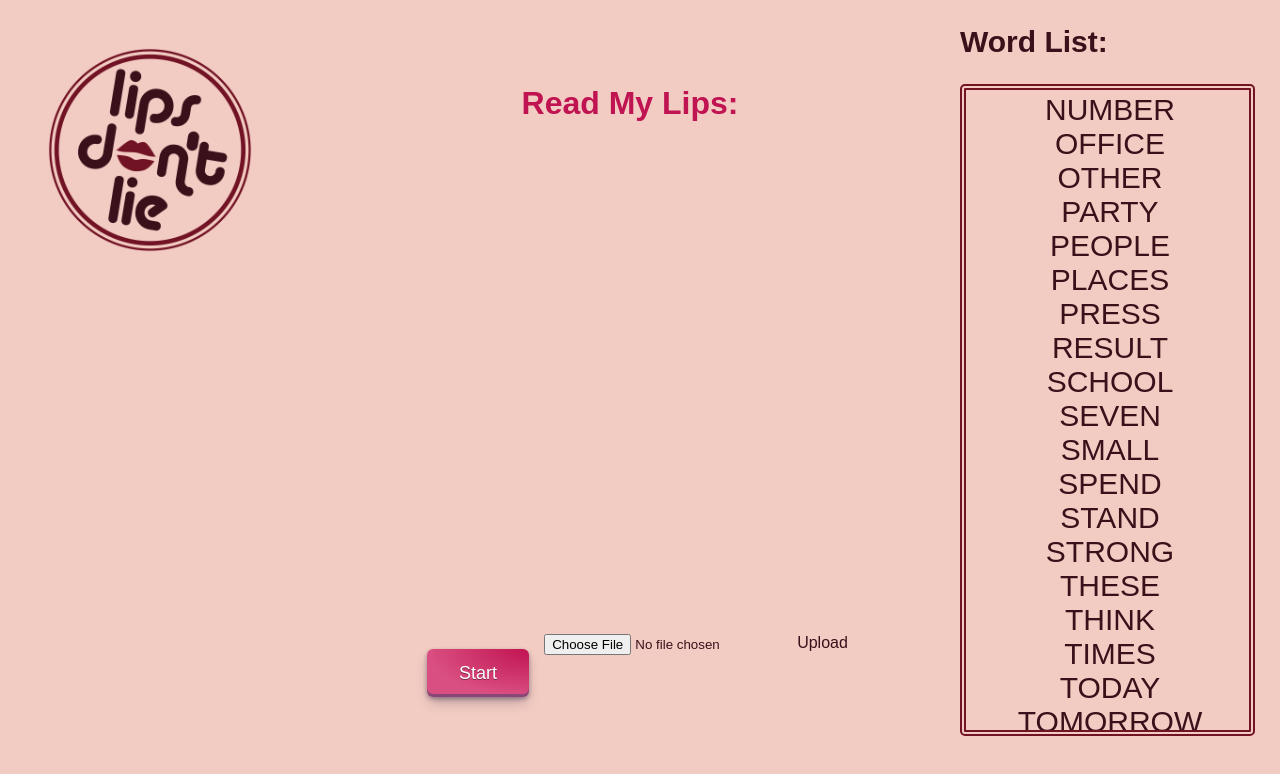
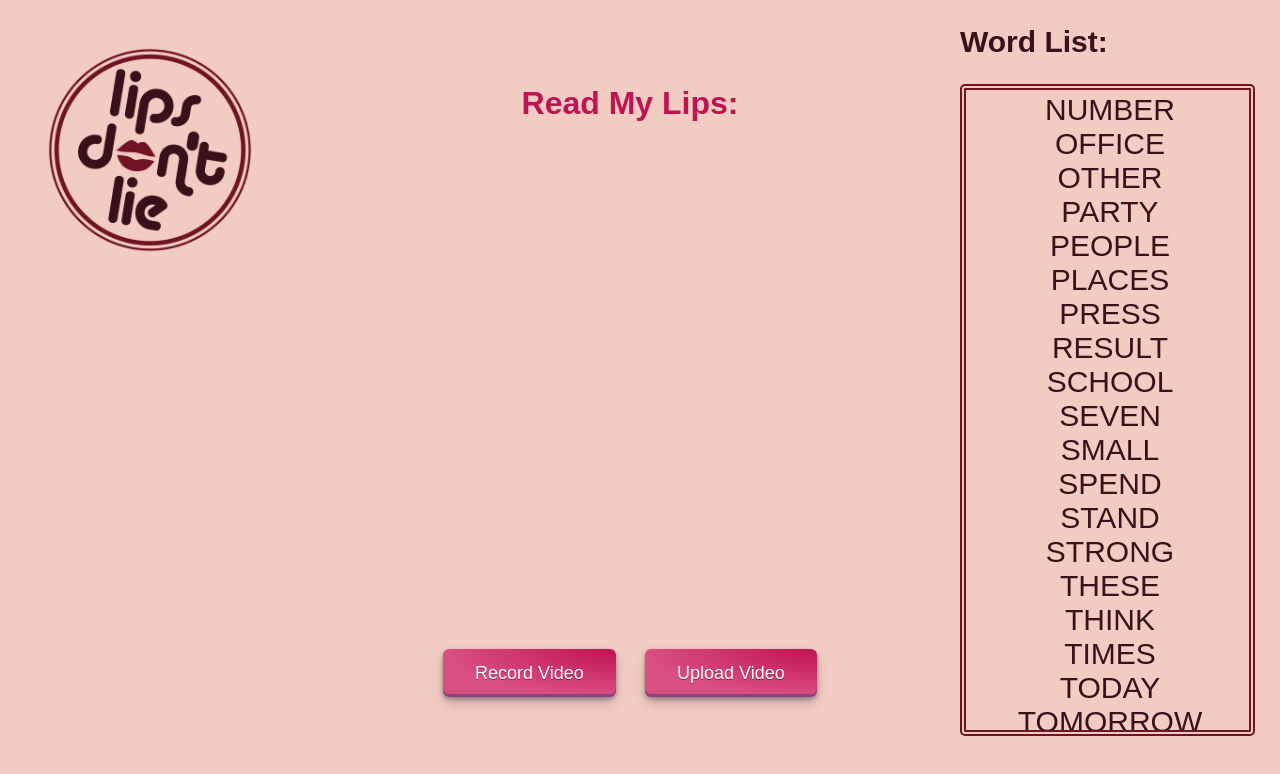
Before and after one commit to raz6tamir/colman-dl-lips-dont-lie, a FastAPI app: page / in a window 1280 px wide. Shown: the top 774 px of the page. Run offline with FastAPI, Linux system fonts and the light colour scheme.

Commit message:
disign upload input button

```diff
--- a/templates/index.html
+++ b/templates/index.html
@@ -179,8 +179,17 @@
         <video id="recordedVideo" width="640" height="480"></video>
 
         <div id="button-container">
-          <button id="showVideoButton">Start</button>
-          <input id="uploadVideoButton" type="file" accept="video/*">Upload</button>
+          <button id="showVideoButton">Record Video</button>
+          <button id="triggerUploadInput" onclick="getFile()">
+            Upload Video
+          </button>
+
+          <input
+            style="height: 0px; width: 0px; overflow: hidden"
+            id="uploadVideoButton"
+            type="file"
+            accept="video/*"
+          />
           <button id="recordButton" style="display: none">Record</button>
           <button id="finishButton" style="display: none">
             Finish Recording
@@ -263,6 +272,7 @@
       const recordButton = document.getElementById("recordButton");
       const showVideoButton = document.getElementById("showVideoButton");
       const uploadVideoButton = document.getElementById("uploadVideoButton");
+      const triggerUploadInput = document.getElementById("triggerUploadInput");
       const finishButton = document.getElementById("finishButton");
       const uploadButton = document.getElementById("uploadButton");
       const discardButton = document.getElementById("discardButton");
@@ -297,6 +307,7 @@
       showVideoButton.addEventListener("click", () => {
         showVideoButton.style.display = "none";
         uploadVideoButton.style.display = "none";
+        triggerUploadInput.style.display = "none";
         recordButton.style.display = "block";
         navigator.mediaDevices
           .getUserMedia({ video: true })
@@ -353,6 +364,11 @@
         uploadButton.style.display = "none";
         recordedChunks = [];
       });
+
+      function getFile() {
+        showVideoButton.style.display = "none";
+        uploadVideoButton.click();
+      }
     </script>
   </body>
 </html>
```
Lines whose indentation alone changed are shown as unchanged.
